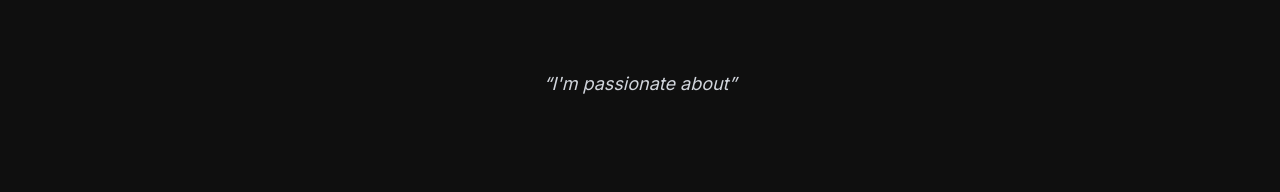
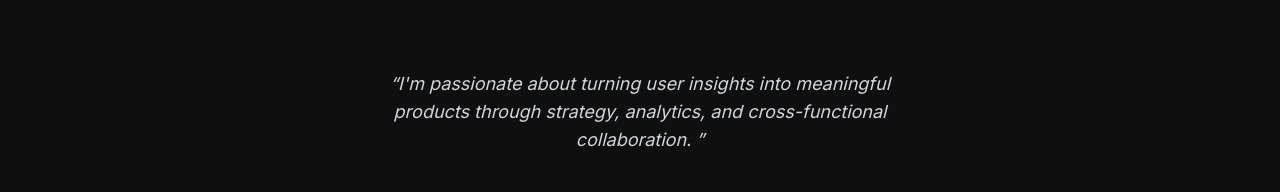
Before and after one commit to JayeshG7/Website-Portfolio, a Next.js app: page /about in a window 1280 px wide. Shown: the part 1171-1363 px from the top of the page. Built offline with nearby package versions, Linux system fonts and the light colour scheme.

Commit message:
fixed errors

```diff
--- a/src/app/about/page.tsx
+++ b/src/app/about/page.tsx
@@ -94,7 +94,7 @@ export default function About() {
         {/* Why Me? */}
         <section className="py-12">
           <blockquote className="max-w-xl mx-auto text-center italic text-lg text-gray-300">
-            &ldquo;I&apos;m passionate about&rdquo;
+            &ldquo;I&apos;m passionate about turning user insights into meaningful products through strategy, analytics, and cross-functional collaboration. &rdquo;
           </blockquote>
         </section>
 
--- a/src/app/projects/page.tsx
+++ b/src/app/projects/page.tsx
@@ -118,7 +118,7 @@ const dataProjects = [
   {
     title: "Movie Analytics Dashboard: Budget, Revenue, and Ratings from IMDb",
     businessQuestion: "What drives a movie's success—budget, genre, cast, or something else entirely? This project investigates the financial and critical performance of films using IMDb data. Key questions include: How does budget correlate with gross revenue? Which genres earn more on average? How do IMDb scores distribute across the dataset? And how can we use interactivity to make this exploration dynamic for different filters like language and release year?",
-    methodology: "The dataset (cleaned in Excel) was imported into Power BI (Web), where custom visualizations were created to explore over a thousand films by budget, revenue, IMDb rating, and genre. The dashboard includes a scatter plot, histogram, bar chart, and slicers to let users segment by genre, release year, and language. Visual elements were formatted for clarity, interactivity, and insight.",
+    methodology: "The project began with SQL-based data processing to clean and structure the raw IMDb dataset. Using SQL queries, I normalized the data, handled missing values, and created optimized views for analysis. The processed dataset was then imported into Power BI (Web), where custom visualizations were created to explore over a thousand films by budget, revenue, IMDb rating, and genre. The dashboard includes a scatter plot, histogram, bar chart, and slicers to let users segment by genre, release year, and language. Visual elements were formatted for clarity, interactivity, and insight.",
     keyFindings: [
       "Most films fall between IMDb scores of 5 and 7, with a clear bell curve around the 6–6.5 range.",
       "Family and Musical films consistently show the highest average gross revenue, even if they don't dominate in number.",
@@ -128,7 +128,7 @@ const dataProjects = [
     ],
     visualSrc: "/images/imdb_image.png",
     reportLink: "/pdf/imdb.pdf",
-    tools: ["Data Visualization", "Power BI", "Exploratory Analysis", "Dashboard Design", "Data Wrangling", "Entertainment Analytics"],
+    tools: ["SQL", "Data Visualization", "Power BI", "Exploratory Analysis", "Dashboard Design", "Data Wrangling", "Entertainment Analytics"],
   },
   // Add more data projects...
 ];
```
